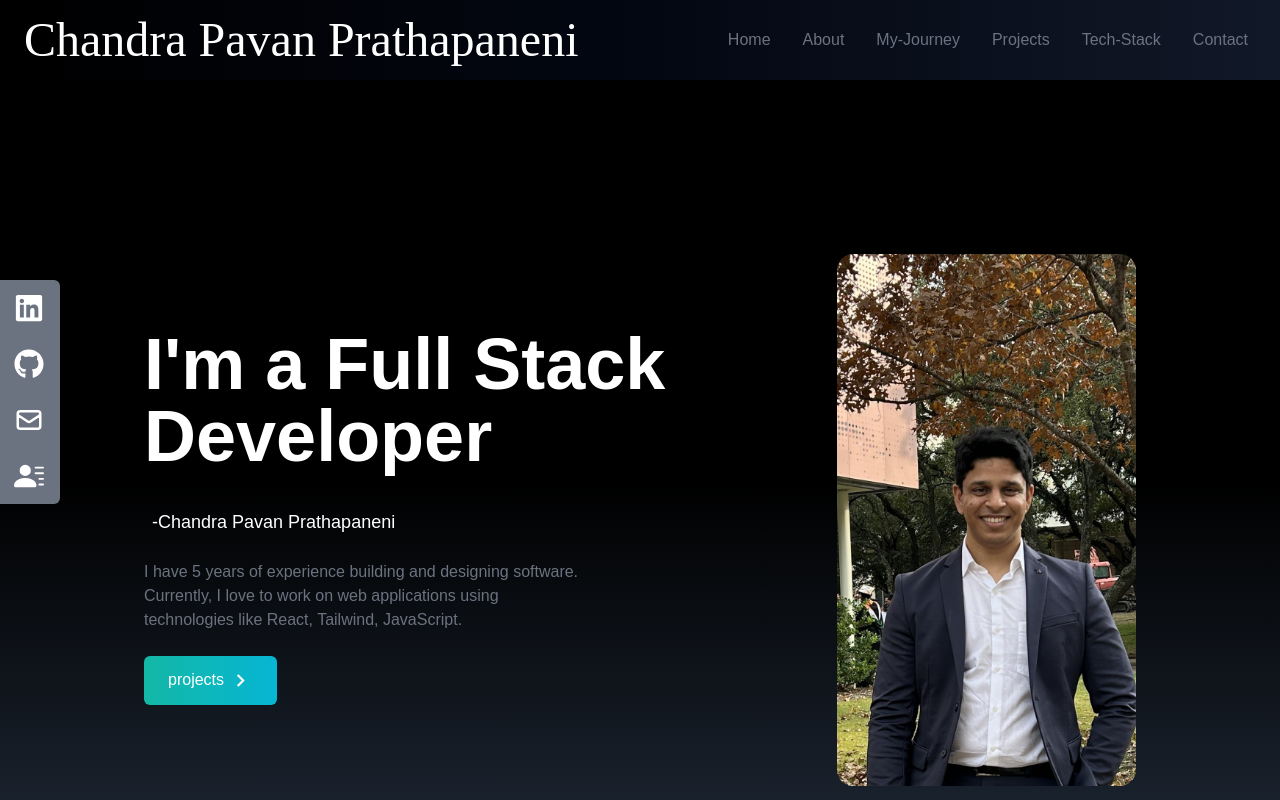
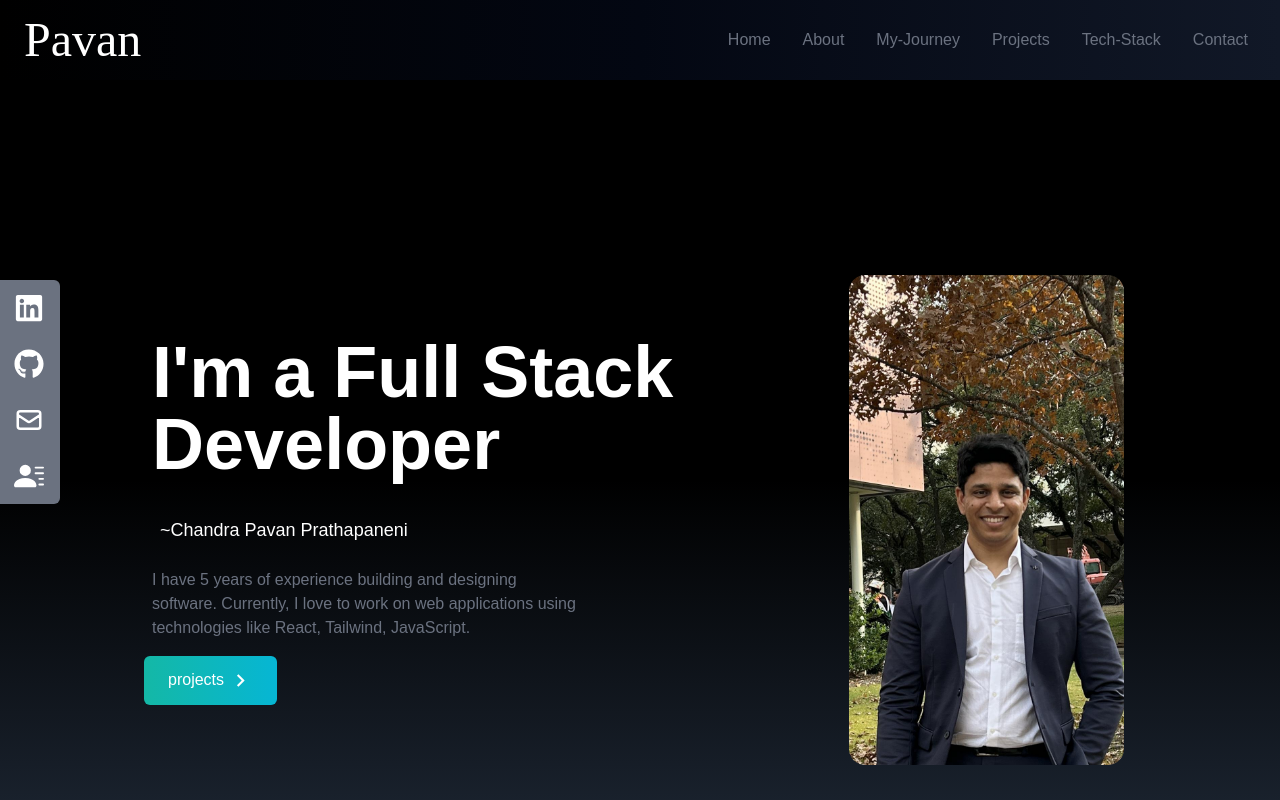
Before and after one commit to ChandraPavan-Prathapaneni/PortfolioReact, a React (Create React App) app: page / in a window 1280 px wide. Shown: the top 800 px of the page. Built offline with nearby package versions, Linux system fonts and the light colour scheme.

Commit message:
Personal details

```diff
--- a/src/components/Home.jsx
+++ b/src/components/Home.jsx
@@ -11,14 +11,14 @@ const Home = () => {
     >
       <div className="max-w-screen-lg mx-auto flex flex-col items-center justify-center h-full px-4 md:flex-row">
         <div className="flex flex-col justify-center h-full">
-          <h2 className="text-3xl sm:text-5xl md:text-7xl font-bold text-white">
+          <h2 className="text-3xl sm:text-5xl md:text-7xl font-bold text-white p-2">
             I'm a Full Stack Developer
             <h4 className="text-lg p-2 sm:text-lg md:text-lg font-medium text-white">
-              <br></br>-Chandra Pavan Prathapaneni
+              <br></br>~Chandra Pavan Prathapaneni
             </h4>
           </h2>
 
-          <p className="text-gray-500 py-4 max-w-md">
+          <p className="text-gray-500 max-w-md p-2">
             I have 5 years of experience building and designing software.
             Currently, I love to work on web applications using technologies
             like React, Tailwind, JavaScript.
@@ -39,7 +39,7 @@ const Home = () => {
           </div>
         </div>
 
-        <div className="mt-8 md:mt-0 w-96 h-70">
+        <div className="mt-8 md:mt-0 w-96 px-3 py-3 h-70">
           <img
             src={HeroImage}
             alt="my profile"
--- a/src/components/NavBar.jsx
+++ b/src/components/NavBar.jsx
@@ -17,9 +17,7 @@ const NavBar = () => {
   return (
     <div className="flex justify-between items-center w-full h-20 px-4 text-white bg-gradient-to-r from-black to-gray-900 via-gray-950 fixed top-0 z-50">
       <div>
-        <h1 className="text-5xl sm:text-5xl font-signature ml-2">
-          Chandra Pavan Prathapaneni
-        </h1>
+        <h1 className="text-5xl sm:text-5xl font-signature ml-2">Pavan</h1>
       </div>
 
       <ul className="hidden md:flex">
```
